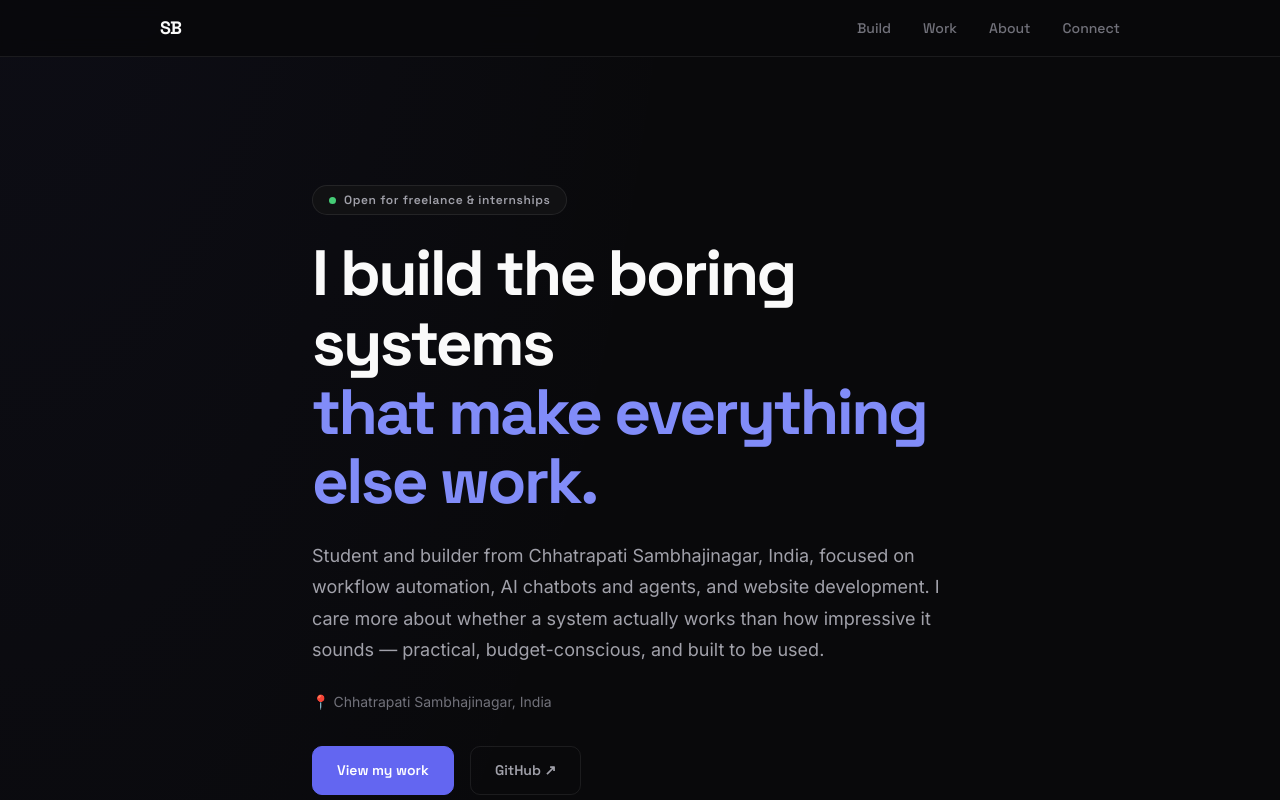
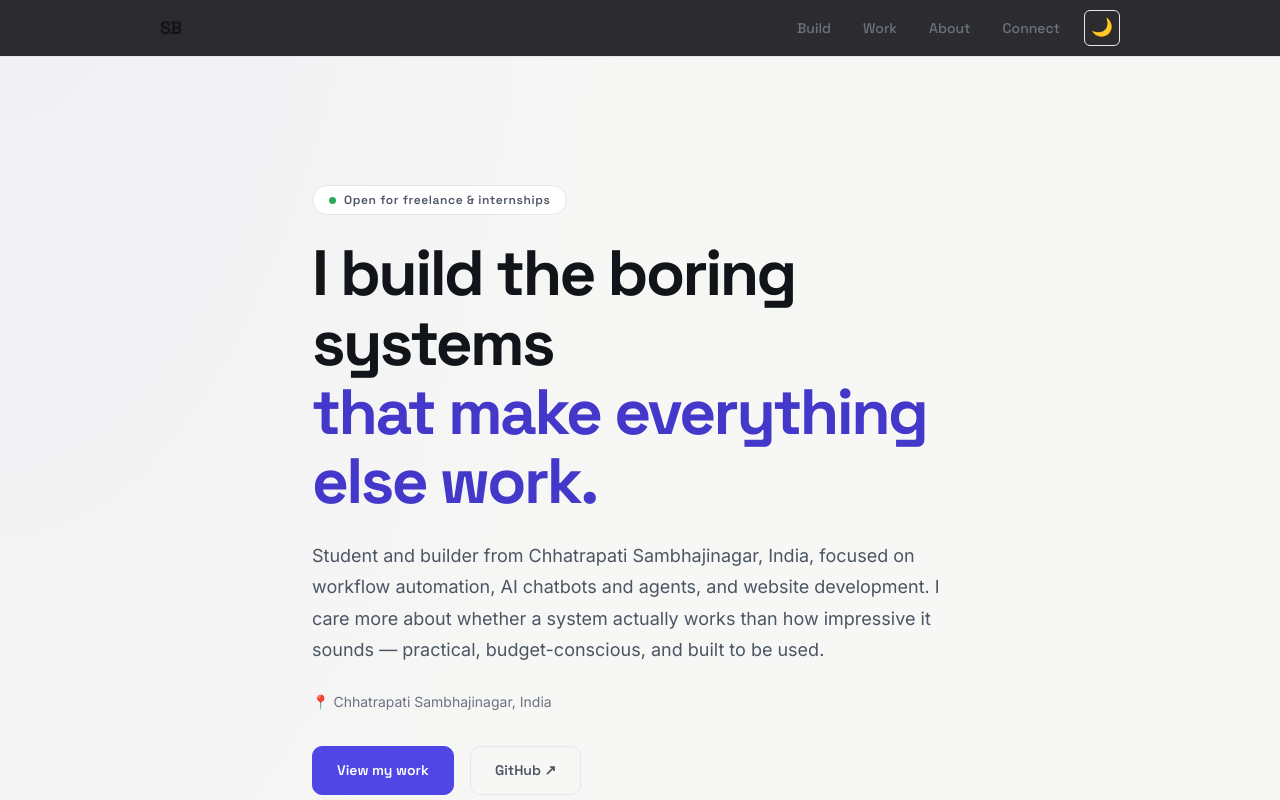
Before and after one commit to SanghpalBhakte/Personal-Porfolio-V2, a React (Vite) app: page / in a window 1280 px wide. Shown: the top 800 px of the page. Built offline with nearby package versions, Linux system fonts and the light colour scheme.

Commit message:
feat: add light/dark theme switcher

```diff
--- a/index.html
+++ b/index.html
@@ -63,6 +63,19 @@
     <noscript>
       <link rel="stylesheet" href="https://fonts.googleapis.com/css2?family=Space+Grotesk:wght@400;500;600;700&family=Inter:ital,wght@0,400;0,500;0,600;1,400&display=swap" />
     </noscript>
+
+    <!-- Theme Initializer: prevents flash of wrong theme on load -->
+    <script>
+      (function() {
+        try {
+          var localTheme = localStorage.getItem('theme');
+          var sysTheme = window.matchMedia('(prefers-color-scheme: light)').matches;
+          if (localTheme === 'light' || (!localTheme && sysTheme)) {
+            document.documentElement.setAttribute('data-theme', 'light');
+          }
+        } catch (e) {}
+      })();
+    </script>
   </head>
   <body>
     <noscript>
--- a/src/components/Nav.tsx
+++ b/src/components/Nav.tsx
@@ -1,4 +1,5 @@
 import { useState, type ReactNode } from 'react';
+import ThemeToggle from './ThemeToggle';
 import styles from './Nav.module.css';
 
 interface NavProps {
@@ -16,21 +17,8 @@ export default function Nav({ links }: NavProps) {
           SB
         </a>
 
-        {/* Mobile menu toggle */}
-        <button
-          className={styles.menuToggle}
-          onClick={() => setIsOpen(!isOpen)}
-          aria-expanded={isOpen}
-          aria-controls="primary-nav"
-          aria-label={isOpen ? 'Close menu' : 'Open menu'}
-        >
-          {isOpen ? (
-            <svg width="24" height="24" viewBox="0 0 24 24" fill="none" stroke="currentColor" strokeWidth="2" strokeLinecap="round" strokeLinejoin="round" aria-hidden="true"><line x1="18" y1="6" x2="6" y2="18"></line><line x1="6" y1="6" x2="18" y2="18"></line></svg>
-          ) : (
-            <svg width="24" height="24" viewBox="0 0 24 24" fill="none" stroke="currentColor" strokeWidth="2" strokeLinecap="round" strokeLinejoin="round" aria-hidden="true"><line x1="3" y1="12" x2="21" y2="12"></line><line x1="3" y1="6" x2="21" y2="6"></line><line x1="3" y1="18" x2="21" y2="18"></line></svg>
-          )}
-        </button>
-
+        {/* Right side container */}
+        <div style={{ display: 'flex', alignItems: 'center', gap: 'var(--sp-2)' }}>
           {/* Section navigation */}
           <nav aria-label="Primary navigation">
             <ul id="primary-nav" className={`${styles.navList} ${isOpen ? styles.isOpen : ''}`} role="list">
@@ -47,6 +35,24 @@ export default function Nav({ links }: NavProps) {
               ))}
             </ul>
           </nav>
+
+          <ThemeToggle />
+
+          {/* Mobile menu toggle */}
+          <button
+            className={styles.menuToggle}
+            onClick={() => setIsOpen(!isOpen)}
+            aria-expanded={isOpen}
+            aria-controls="primary-nav"
+            aria-label={isOpen ? 'Close menu' : 'Open menu'}
+          >
+            {isOpen ? (
+              <svg width="24" height="24" viewBox="0 0 24 24" fill="none" stroke="currentColor" strokeWidth="2" strokeLinecap="round" strokeLinejoin="round" aria-hidden="true"><line x1="18" y1="6" x2="6" y2="18"></line><line x1="6" y1="6" x2="18" y2="18"></line></svg>
+            ) : (
+              <svg width="24" height="24" viewBox="0 0 24 24" fill="none" stroke="currentColor" strokeWidth="2" strokeLinecap="round" strokeLinejoin="round" aria-hidden="true"><line x1="3" y1="12" x2="21" y2="12"></line><line x1="3" y1="6" x2="21" y2="6"></line><line x1="3" y1="18" x2="21" y2="18"></line></svg>
+            )}
+          </button>
+        </div>
       </div>
     </header>
   );
--- /dev/null
+++ b/src/components/ThemeToggle.module.css
@@ -0,0 +1,22 @@
+.toggleBtn {
+  background: transparent;
+  border: 1px solid var(--border);
+  color: var(--text);
+  border-radius: var(--r-sm);
+  width: 36px;
+  height: 36px;
+  display: flex;
+  align-items: center;
+  justify-content: center;
+  cursor: pointer;
+  font-size: 1.1rem;
+  line-height: 1;
+  transition: border-color var(--ease), transform var(--ease);
+  flex-shrink: 0;
+  margin-left: var(--sp-4);
+}
+
+.toggleBtn:hover {
+  border-color: var(--accent);
+  transform: translateY(-1px);
+}
--- /dev/null
+++ b/src/components/ThemeToggle.tsx
@@ -0,0 +1,38 @@
+import { useEffect, useState } from 'react';
+import styles from './ThemeToggle.module.css';
+
+export default function ThemeToggle() {
+  const [theme, setTheme] = useState<'light' | 'dark'>('dark');
+
+  // Synchronize with the HTML attribute set by the blocking script in index.html
+  useEffect(() => {
+    const currentAttr = document.documentElement.getAttribute('data-theme');
+    if (currentAttr === 'light') {
+      setTheme('light');
+    }
+  }, []);
+
+  const toggleTheme = () => {
+    const newTheme = theme === 'dark' ? 'light' : 'dark';
+    setTheme(newTheme);
+
+    if (newTheme === 'light') {
+      document.documentElement.setAttribute('data-theme', 'light');
+    } else {
+      document.documentElement.removeAttribute('data-theme'); // default to dark
+    }
+
+    localStorage.setItem('theme', newTheme);
+  };
+
+  return (
+    <button
+      onClick={toggleTheme}
+      className={styles.toggleBtn}
+      aria-label={theme === 'dark' ? 'Switch to light mode' : 'Switch to dark mode'}
+      title="Toggle theme"
+    >
+      {theme === 'dark' ? '☀️' : '🌙'}
+    </button>
+  );
+}
--- a/src/index.css
+++ b/src/index.css
@@ -73,6 +73,27 @@ a    { text-decoration: none; }
   --ease-lg:0.28s ease;
 }
 
+/* ── Light Mode Overrides ── */
+/* To tweak colors later, change the hex codes inside this block */
+[data-theme="light"] {
+  --bg:           #f7f7f5;
+  --surface:      #ffffff;
+  --border:       #e5e7eb;
+  --border-hover: #d1d5db;
+
+  /* We keep the accent indigo, just slightly darkened for contrast */
+  --accent:       #4f46e5;
+  --accent-light: #4338ca;
+  --accent-dim:   rgba(79, 70, 229, 0.08);
+  --accent-glow:  rgba(79, 70, 229, 0.15);
+
+  --text:         #111418;
+  --text-2:       #4b5563;
+  --text-3:       #6b7280;
+
+  --green:        #16a34a;
+}
+
 /* ── Body ── */
 body {
   font-family: 'Inter', system-ui, -apple-system, sans-serif;
@@ -81,6 +102,7 @@ body {
   color: var(--text);
   line-height: 1.7;
   -webkit-font-smoothing: antialiased;
+  transition: background-color var(--ease), color var(--ease);
   /* Single, very subtle radial glow — top-left only, low opacity */
   background-image: radial-gradient(
     ellipse 80% 50% at 0% -10%,
```
Lines whose indentation alone changed are shown as unchanged.
